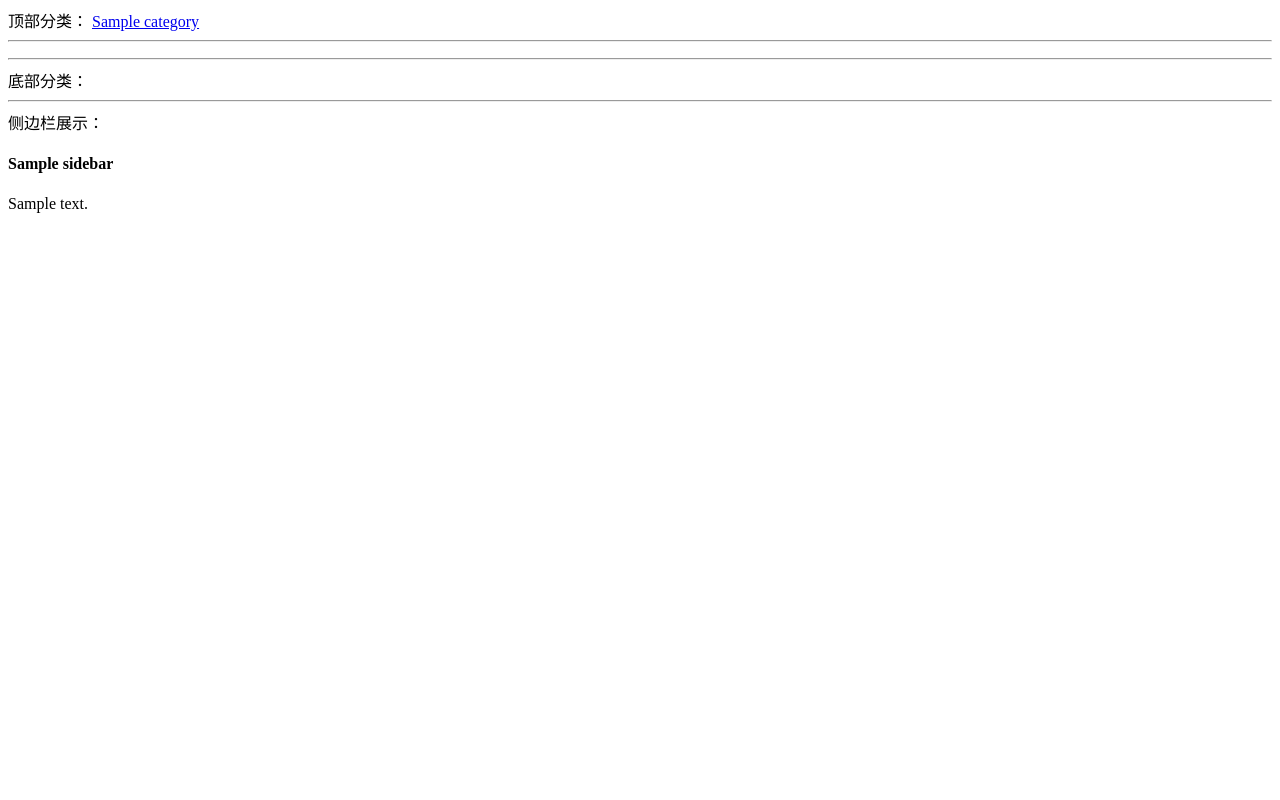
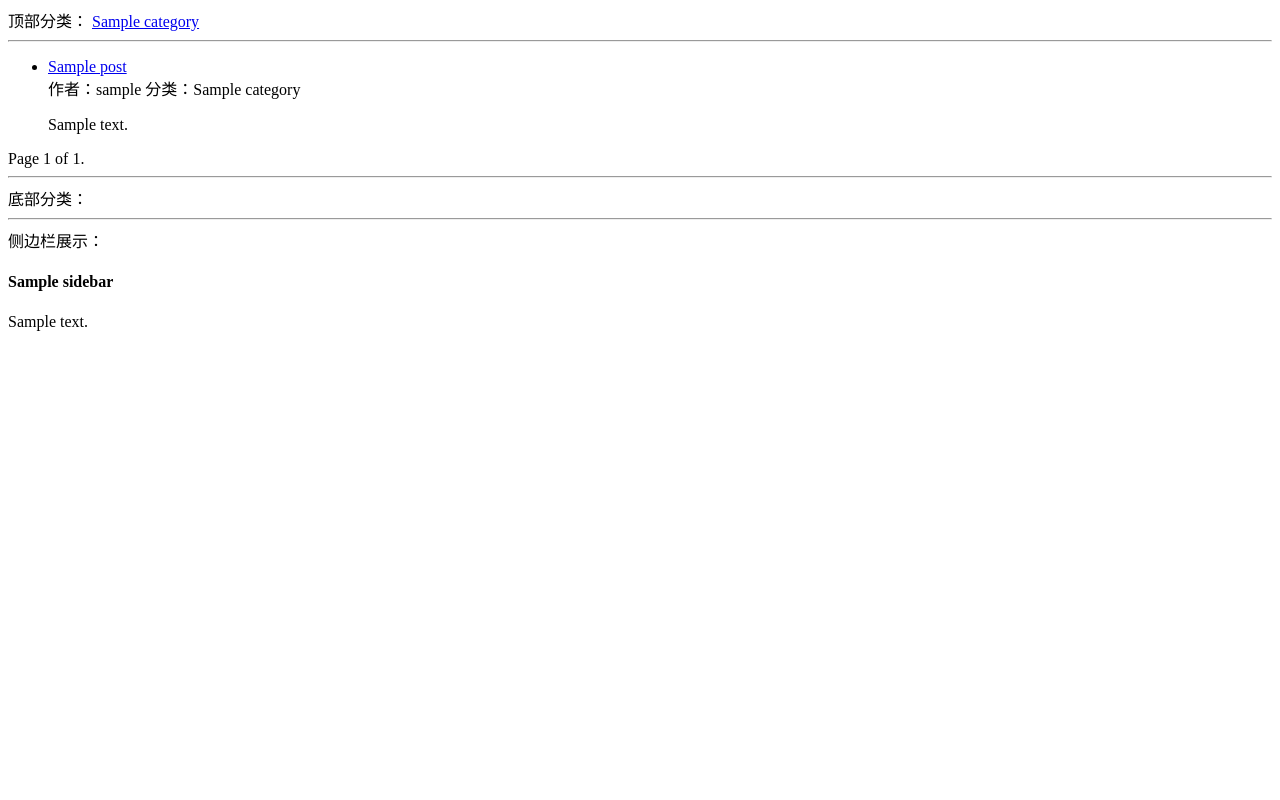
Before and after one commit to yungerobot/typeidea, a Django app: page / in a window 1280 px wide. Run offline with Django 3.2, Linux system fonts and the light colour scheme; tables that the repository leaves empty hold one stand-in row (values such as "Sample post").

Commit message:
升级至class-based view

```diff
--- a/typeidea/blog/views.py
+++ b/typeidea/blog/views.py
@@ -1,41 +1,80 @@
 from django.http import HttpResponse
+from django.shortcuts import get_object_or_404
 from django.shortcuts import render
+from django.views.generic import DetailView
+from django.views.generic import ListView
 
 from .models import Post,Tag,Category
 from config.models import SideBar
 
 # Create your views here.
-def post_list(request, category_id=None, tag_id=None):
-    tag = None
-    category = None
-
-    if tag_id:
-        post_list,tag = Post.get_by_tag(tag_id)
-    elif category_id:
-        post_list,category = Post.get_by_category(category_id)
-    else:
-        post_list = Post.latest_posts()
-
-    context = {
-        'category':category,
-        'tag':tag,
-        'post_list':post_list,
-        'sidebars':SideBar.get_all(),
-    }
-    context.update(Category.get_navs())
-    return render(request, 'blog/list.html', context=context)
+class CommonViewMixin:
+    def get_context_data(self, **kwargs):
+        context = super().get_context_data(**kwargs)
+        context.update({
+            'sidebars':SideBar.get_all(),
+        })
+        context.update(Category.get_navs())
+        return context
 
 
 
-def post_detail(request, post_id=None):
-    try:
-        post = Post.objects.get(id=post_id)
-    except Post.DoesNotExist:
-        post = None
+class IndexView(CommonViewMixin, ListView):
+#    queryset = Post.latest_posts()
+    queryset = Post.objects.filter(status=Post.STATUS_NORMAL)
+    paginate_by = 5
+    context_object_name = 'post_list'
+    template_name = 'blog/list.html'
 
-    context = {
-        'post':post,
-        'sidebars':SideBar.get_all(),
-    }
-    context.update(Category.get_navs())
-    return render(request, 'blog/detail.html', context=context)
+
+class CategoryView(IndexView):
+    def get_context_data(self, **kwargs):
+        context = super().get_context_data(**kwargs)
+        category_id = self.kwargs.get('category_id')
+        category = get_object_or_404(Category, pk=category_id)
+        context.update({
+            'category':category,
+        })
+        return context
+
+    def get_queryset(self):
+        """ 重写queryset,根据分类过滤 """
+        queryset = super().get_queryset()
+        category_id = self.kwargs.get('category_id')
+        return queryset.filter(category_id=category_id)
+
+
+class TagView(IndexView):
+    def get_context_data(self, **kwargs):
+        context = super().get_context_data(**kwargs)
+        tag_id = self.kwargs.get('tag_id')
+        tag = get_object_or_404(Tag, pk=tag_id)
+        context.update({
+            'tag':tag,
+        })
+        return context
+
+    def get_queryset(self):
+        """ 重写queryset,根据标签过滤 """
+        queryset = super().get_queryset()
+        tag_id = self.kwargs.get('tag_id')
+        return queryset.filter(tag_id=tag_id)
+
+
+
+class PostListView(CommonViewMixin, ListView):
+#    queryset = Post.latest_posts()
+    queryset = Post.objects.filter(status=Post.STATUS_NORMAL)
+    paginate_by = 1
+    context_object_name = 'post_list'   # 如果不设置此项，在模板中需要使用object_list变量
+    template_name = 'blog/list.html'
+
+
+
+class PostDetailView(CommonViewMixin, DetailView):
+#    queryset = Post.latest_posts()
+    # model = Post
+    queryset = Post.objects.filter(status=Post.STATUS_NORMAL)
+    template_name = 'blog/detail.html'
+    context_object_name = 'post'
+    pk_url_kwarg = 'post_id'
--- a/typeidea/typeidea/templates/blog/list.html
+++ b/typeidea/typeidea/templates/blog/list.html
@@ -2,9 +2,11 @@
 
 {% block title %}
 	{% if tag %}
-	标签页：{{ tag.name }}
+	标签列表页：{{ tag.name }}
 	{% elif category %}
-	分类页：{{ category.name }}
+	分类列表页：{{ category.name }}
+	{% else %}
+	首页
 	{% endif %}
 {% endblock %}
 
@@ -21,4 +23,16 @@
 	</li>
 	{% endfor %}
 	</ul>
+	{% if page_obj %}
+
+		{% if page_obj.has_previous %}
+		<a href="?page={{ page_obj.previous_page_number }}">上一页</a>
+		{% endif %}
+		Page {{ page_obj.number }} of {{ paginator.num_pages }}.
+		{% if page_obj.has_next %}
+		<a href="?page={{ page_obj.next_page_number }}">下一页</a>
+		{% endif %}
+
+	{% endif %}
+
 {% endblock %}
--- a/typeidea/typeidea/urls.py
+++ b/typeidea/typeidea/urls.py
@@ -16,17 +16,20 @@ Including another URLconf
 from django.contrib import admin
 from django.urls import path
 
-from blog.views import post_list,post_detail
+from blog.views import IndexView, CategoryView, TagView, PostDetailView
 from config.views import links
 from typeidea.custom_site import custom_site
 
 
-
 urlpatterns = [
-    path('', post_list, name='index'),
-    path('category/<category_id>/', post_list, name='category-list'),
-    path('tag/<tag_id>/', post_list, name='tag-list'),
-    path('post/<post_id>.html', post_detail, name='post-detail'),
+#    path('', post_list, name='index'),
+#    path('category/<category_id>/', post_list, name='category-list'),
+#    path('tag/<tag_id>/', post_list, name='tag-list'),
+#    path('post/<post_id>.html', post_detail, name='post-detail'),
+    path('', IndexView.as_view(), name='index'),
+    path('category/<category_id>/', CategoryView.as_view(), name='category-list'),
+    path('tag/<tag_id>/', TagView.as_view(), name='tag-list'),
+    path('post/<post_id>.html', PostDetailView.as_view(), name='post-detail'),
     path('links/', links, name='links'),
     path('super_admin/', admin.site.urls, name='super-admin'),
     path('admin/', custom_site.urls, name='admin'),
```
Also changed, not shown: typeidea/typeidea/templates/blog/detail.html (+0 -8 lines). Lines whose indentation alone changed are shown as unchanged.
